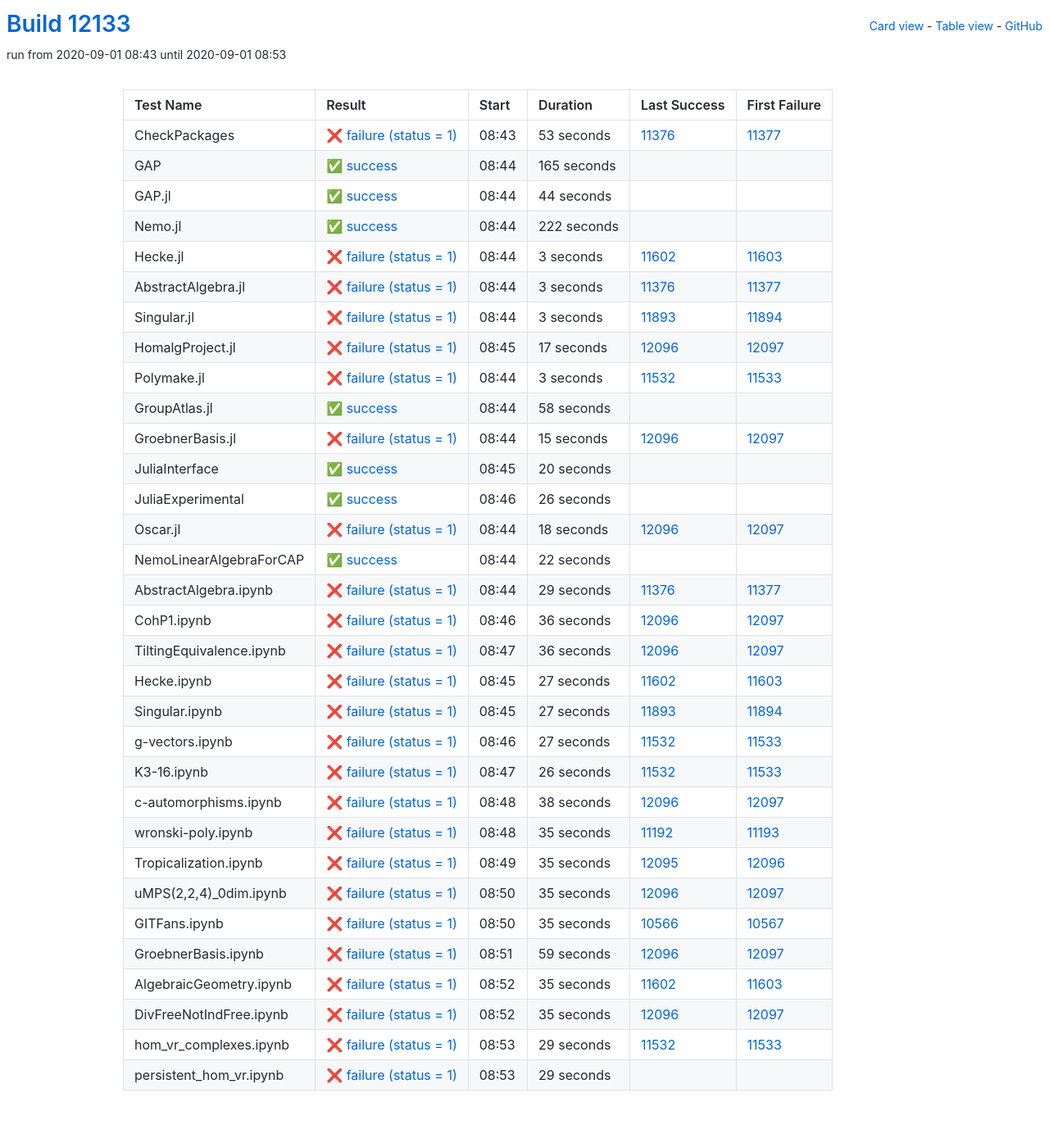
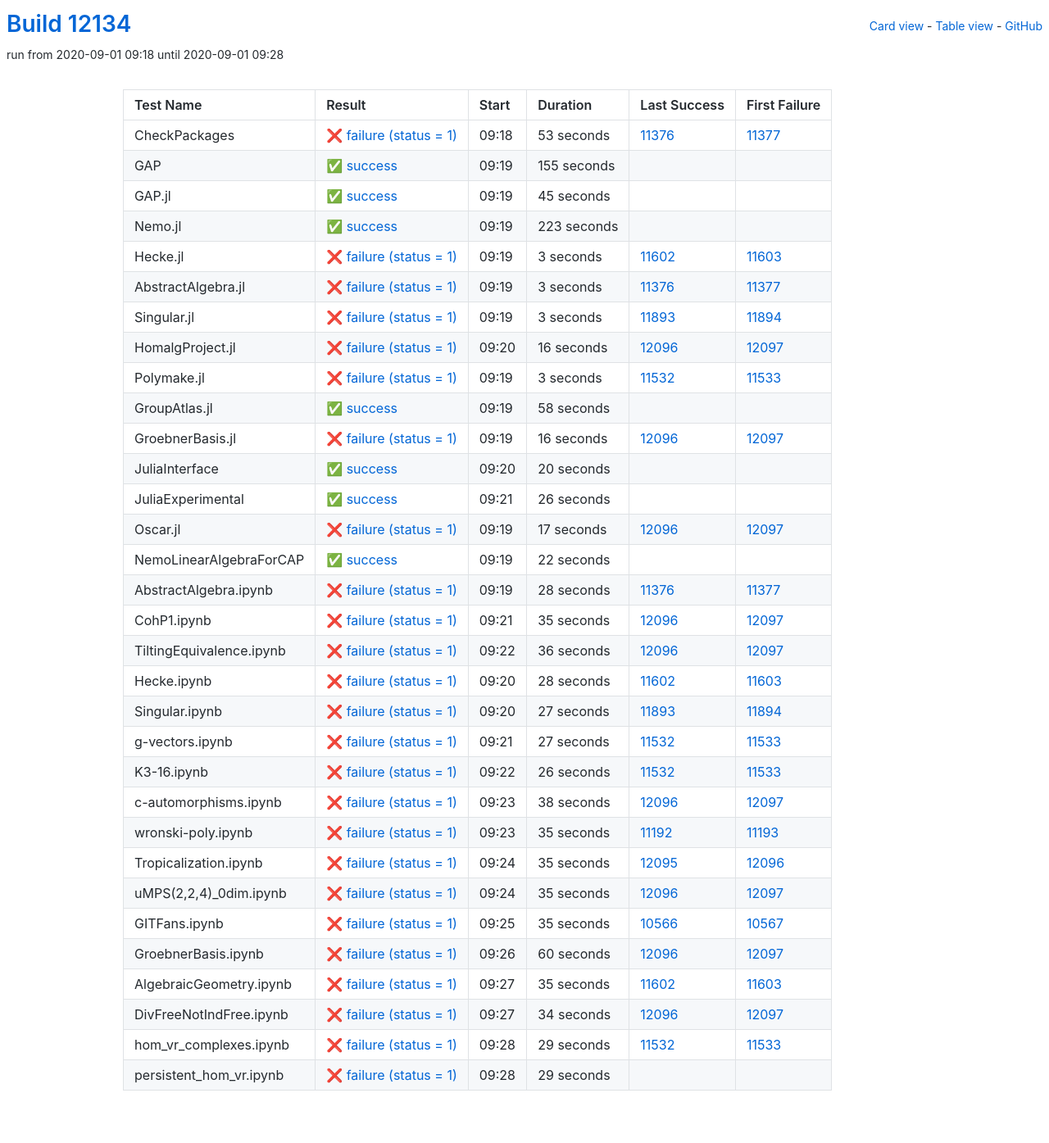
Before and after one commit to oscar-system/oscar-ci-status, a Jekyll site: the page built from table.html, in a window 1280 px wide. Shown: the whole page at 82% size. Built offline with Jekyll 4.4.1, drawn with Linux system fonts in a browser that asks for light colours.

Commit message:
Build #12134

```diff
--- a/_data/ci.yml
+++ b/_data/ci.yml
@@ -1,6 +1,6 @@
 ---
-build: 12133
-build_url: https://oscarci.mathematik.uni-kl.de/job/oscar/12133/
+build: 12134
+build_url: https://oscarci.mathematik.uni-kl.de/job/oscar/12134/
 job: oscar
 organization: oscar-system
 repo: oscar-ci-status
@@ -8,8 +8,8 @@
 tests:
 - name: CheckPackages
   id: checkpackages
-  log: https://oscarci.mathematik.uni-kl.de/job/oscar/12133/artifact/logs/build-12133/CheckPackages.log
-  start: 2020-09-01 08:43
+  log: https://oscarci.mathematik.uni-kl.de/job/oscar/12134/artifact/logs/build-12134/CheckPackages.log
+  start: 2020-09-01 09:18
   success: false
   exitcode: 1
   status: failure
@@ -20,44 +20,44 @@
   first_failure_url: https://oscarci.mathematik.uni-kl.de/job/oscar/11377/
 - name: GAP
   id: gap
-  log: https://oscarci.mathematik.uni-kl.de/job/oscar/12133/artifact/logs/build-12133/GAP.log
-  start: 2020-09-01 08:44
+  log: https://oscarci.mathematik.uni-kl.de/job/oscar/12134/artifact/logs/build-12134/GAP.log
+  start: 2020-09-01 09:19
   success: true
   exitcode: 0
   status: success
-  duration: 165
+  duration: 155
   last_success: false
   last_success_url:
   first_failure: false
   first_failure_url:
 - name: GAP.jl
   id: gap-jl
-  log: https://oscarci.mathematik.uni-kl.de/job/oscar/12133/artifact/logs/build-12133/GAP.jl.log
-  start: 2020-09-01 08:44
+  log: https://oscarci.mathematik.uni-kl.de/job/oscar/12134/artifact/logs/build-12134/GAP.jl.log
+  start: 2020-09-01 09:19
   success: true
   exitcode: 0
   status: success
-  duration: 44
+  duration: 45
   last_success: false
   last_success_url:
   first_failure: false
   first_failure_url:
 - name: Nemo.jl
   id: nemo-jl
-  log: https://oscarci.mathematik.uni-kl.de/job/oscar/12133/artifact/logs/build-12133/Nemo.jl.log
-  start: 2020-09-01 08:44
+  log: https://oscarci.mathematik.uni-kl.de/job/oscar/12134/artifact/logs/build-12134/Nemo.jl.log
+  start: 2020-09-01 09:19
   success: true
   exitcode: 0
   status: success
-  duration: 222
+  duration: 223
   last_success: false
   last_success_url:
   first_failure: false
   first_failure_url:
 - name: Hecke.jl
   id: hecke-jl
-  log: https://oscarci.mathematik.uni-kl.de/job/oscar/12133/artifact/logs/build-12133/Hecke.jl.log
-  start: 2020-09-01 08:44
+  log: https://oscarci.mathematik.uni-kl.de/job/oscar/12134/artifact/logs/build-12134/Hecke.jl.log
+  start: 2020-09-01 09:19
   success: false
   exitcode: 1
   status: failure
@@ -68,8 +68,8 @@
   first_failure_url: https://oscarci.mathematik.uni-kl.de/job/oscar/11603/
 - name: AbstractAlgebra.jl
   id: abstractalgebra-jl
-  log: https://oscarci.mathematik.uni-kl.de/job/oscar/12133/artifact/logs/build-12133/AbstractAlgebra.jl.log
-  start: 2020-09-01 08:44
+  log: https://oscarci.mathematik.uni-kl.de/job/oscar/12134/artifact/logs/build-12134/AbstractAlgebra.jl.log
+  start: 2020-09-01 09:19
   success: false
   exitcode: 1
   status: failure
@@ -80,8 +80,8 @@
   first_failure_url: https://oscarci.mathematik.uni-kl.de/job/oscar/11377/
 - name: Singular.jl
   id: singular-jl
-  log: https://oscarci.mathematik.uni-kl.de/job/oscar/12133/artifact/logs/build-12133/Singular.jl.log
-  start: 2020-09-01 08:44
+  log: https://oscarci.mathematik.uni-kl.de/job/oscar/12134/artifact/logs/build-12134/Singular.jl.log
+  start: 2020-09-01 09:19
   success: false
   exitcode: 1
   status: failure
@@ -92,20 +92,20 @@
   first_failure_url: https://oscarci.mathematik.uni-kl.de/job/oscar/11894/
 - name: HomalgProject.jl
   id: homalgproject-jl
-  log: https://oscarci.mathematik.uni-kl.de/job/oscar/12133/artifact/logs/build-12133/HomalgProject.jl.log
-  start: 2020-09-01 08:45
+  log: https://oscarci.mathematik.uni-kl.de/job/oscar/12134/artifact/logs/build-12134/HomalgProject.jl.log
+  start: 2020-09-01 09:20
   success: false
   exitcode: 1
   status: failure
-  duration: 17
+  duration: 16
   last_success: 12096
   last_success_url: https://oscarci.mathematik.uni-kl.de/job/oscar/12096/
   first_failure: 12097
   first_failure_url: https://oscarci.mathematik.uni-kl.de/job/oscar/12097/
 - name: Polymake.jl
   id: polymake-jl
-  log: https://oscarci.mathematik.uni-kl.de/job/oscar/12133/artifact/logs/build-12133/Polymake.jl.log
-  start: 2020-09-01 08:44
+  log: https://oscarci.mathematik.uni-kl.de/job/oscar/12134/artifact/logs/build-12134/Polymake.jl.log
+  start: 2020-09-01 09:19
   success: false
   exitcode: 1
   status: failure
@@ -116,8 +116,8 @@
   first_failure_url: https://oscarci.mathematik.uni-kl.de/job/oscar/11533/
 - name: GroupAtlas.jl
   id: groupatlas-jl
-  log: https://oscarci.mathematik.uni-kl.de/job/oscar/12133/artifact/logs/build-12133/GroupAtlas.jl.log
-  start: 2020-09-01 08:44
+  log: https://oscarci.mathematik.uni-kl.de/job/oscar/12134/artifact/logs/build-12134/GroupAtlas.jl.log
+  start: 2020-09-01 09:19
   success: true
   exitcode: 0
   status: success
@@ -128,20 +128,20 @@
   first_failure_url:
 - name: GroebnerBasis.jl
   id: groebnerbasis-jl
-  log: https://oscarci.mathematik.uni-kl.de/job/oscar/12133/artifact/logs/build-12133/GroebnerBasis.jl.log
-  start: 2020-09-01 08:44
+  log: https://oscarci.mathematik.uni-kl.de/job/oscar/12134/artifact/logs/build-12134/GroebnerBasis.jl.log
+  start: 2020-09-01 09:19
   success: false
   exitcode: 1
   status: failure
-  duration: 15
+  duration: 16
   last_success: 12096
   last_success_url: https://oscarci.mathematik.uni-kl.de/job/oscar/12096/
   first_failure: 12097
   first_failure_url: https://oscarci.mathematik.uni-kl.de/job/oscar/12097/
 - name: JuliaInterface
   id: juliainterface
-  log: https://oscarci.mathematik.uni-kl.de/job/oscar/12133/artifact/logs/build-12133/JuliaInterface.log
-  start: 2020-09-01 08:45
+  log: https://oscarci.mathematik.uni-kl.de/job/oscar/12134/artifact/logs/build-12134/JuliaInterface.log
+  start: 2020-09-01 09:20
   success: true
   exitcode: 0
   status: success
@@ -152,8 +152,8 @@
   first_failure_url:
 - name: JuliaExperimental
   id: juliaexperimental
-  log: https://oscarci.mathematik.uni-kl.de/job/oscar/12133/artifact/logs/build-12133/JuliaExperimental.log
-  start: 2020-09-01 08:46
+  log: https://oscarci.mathematik.uni-kl.de/job/oscar/12134/artifact/logs/build-12134/JuliaExperimental.log
+  start: 2020-09-01 09:21
   success: true
   exitcode: 0
   status: success
@@ -164,20 +164,20 @@
   first_failure_url:
 - name: Oscar.jl
   id: oscar-jl
-  log: https://oscarci.mathematik.uni-kl.de/job/oscar/12133/artifact/logs/build-12133/Oscar.jl.log
-  start: 2020-09-01 08:44
+  log: https://oscarci.mathematik.uni-kl.de/job/oscar/12134/artifact/logs/build-12134/Oscar.jl.log
+  start: 2020-09-01 09:19
   success: false
   exitcode: 1
   status: failure
-  duration: 18
+  duration: 17
   last_success: 12096
   last_success_url: https://oscarci.mathematik.uni-kl.de/job/oscar/12096/
   first_failure: 12097
   first_failure_url: https://oscarci.mathematik.uni-kl.de/job/oscar/12097/
 - name: NemoLinearAlgebraForCAP
   id: nemolinearalgebraforcap
-  log: https://oscarci.mathematik.uni-kl.de/job/oscar/12133/artifact/logs/build-12133/NemoLinearAlgebraForCAP.log
-  start: 2020-09-01 08:44
+  log: https://oscarci.mathematik.uni-kl.de/job/oscar/12134/artifact/logs/build-12134/NemoLinearAlgebraForCAP.log
+  start: 2020-09-01 09:19
   success: true
   exitcode: 0
   status: success
@@ -188,32 +188,32 @@
   first_failure_url:
 - name: AbstractAlgebra.ipynb
   id: abstractalgebra-ipynb
-  log: https://oscarci.mathematik.uni-kl.de/job/oscar/12133/artifact/logs/build-12133/AbstractAlgebra.ipynb.log
-  start: 2020-09-01 08:44
+  log: https://oscarci.mathematik.uni-kl.de/job/oscar/12134/artifact/logs/build-12134/AbstractAlgebra.ipynb.log
+  start: 2020-09-01 09:19
   success: false
   exitcode: 1
   status: failure
-  duration: 29
+  duration: 28
   last_success: 11376
   last_success_url: https://oscarci.mathematik.uni-kl.de/job/oscar/11376/
   first_failure: 11377
   first_failure_url: https://oscarci.mathematik.uni-kl.de/job/oscar/11377/
 - name: CohP1.ipynb
   id: cohp1-ipynb
-  log: https://oscarci.mathematik.uni-kl.de/job/oscar/12133/artifact/logs/build-12133/CohP1.ipynb.log
-  start: 2020-09-01 08:46
+  log: https://oscarci.mathematik.uni-kl.de/job/oscar/12134/artifact/logs/build-12134/CohP1.ipynb.log
+  start: 2020-09-01 09:21
   success: false
   exitcode: 1
   status: failure
-  duration: 36
+  duration: 35
   last_success: 12096
   last_success_url: https://oscarci.mathematik.uni-kl.de/job/oscar/12096/
   first_failure: 12097
   first_failure_url: https://oscarci.mathematik.uni-kl.de/job/oscar/12097/
 - name: TiltingEquivalence.ipynb
   id: tiltingequivalence-ipynb
-  log: https://oscarci.mathematik.uni-kl.de/job/oscar/12133/artifact/logs/build-12133/TiltingEquivalence.ipynb.log
-  start: 2020-09-01 08:47
+  log: https://oscarci.mathematik.uni-kl.de/job/oscar/12134/artifact/logs/build-12134/TiltingEquivalence.ipynb.log
+  start: 2020-09-01 09:22
   success: false
   exitcode: 1
   status: failure
@@ -224,20 +224,20 @@
   first_failure_url: https://oscarci.mathematik.uni-kl.de/job/oscar/12097/
 - name: Hecke.ipynb
   id: hecke-ipynb
-  log: https://oscarci.mathematik.uni-kl.de/job/oscar/12133/artifact/logs/build-12133/Hecke.ipynb.log
-  start: 2020-09-01 08:45
+  log: https://oscarci.mathematik.uni-kl.de/job/oscar/12134/artifact/logs/build-12134/Hecke.ipynb.log
+  start: 2020-09-01 09:20
   success: false
   exitcode: 1
   status: failure
-  duration: 27
+  duration: 28
   last_success: 11602
   last_success_url: https://oscarci.mathematik.uni-kl.de/job/oscar/11602/
   first_failure: 11603
   first_failure_url: https://oscarci.mathematik.uni-kl.de/job/oscar/11603/
 - name: Singular.ipynb
   id: singular-ipynb
-  log: https://oscarci.mathematik.uni-kl.de/job/oscar/12133/artifact/logs/build-12133/Singular.ipynb.log
-  start: 2020-09-01 08:45
+  log: https://oscarci.mathematik.uni-kl.de/job/oscar/12134/artifact/logs/build-12134/Singular.ipynb.log
+  start: 2020-09-01 09:20
   success: false
   exitcode: 1
   status: failure
@@ -248,8 +248,8 @@
   first_failure_url: https://oscarci.mathematik.uni-kl.de/job/oscar/11894/
 - name: g-vectors.ipynb
   id: g-vectors-ipynb
-  log: https://oscarci.mathematik.uni-kl.de/job/oscar/12133/artifact/logs/build-12133/g-vectors.ipynb.log
-  start: 2020-09-01 08:46
+  log: https://oscarci.mathematik.uni-kl.de/job/oscar/12134/artifact/logs/build-12134/g-vectors.ipynb.log
+  start: 2020-09-01 09:21
   success: false
   exitcode: 1
   status: failure
@@ -260,8 +260,8 @@
   first_failure_url: https://oscarci.mathematik.uni-kl.de/job/oscar/11533/
 - name: K3-16.ipynb
   id: k3-16-ipynb
-  log: https://oscarci.mathematik.uni-kl.de/job/oscar/12133/artifact/logs/build-12133/K3-16.ipynb.log
-  start: 2020-09-01 08:47
+  log: https://oscarci.mathematik.uni-kl.de/job/oscar/12134/artifact/logs/build-12134/K3-16.ipynb.log
+  start: 2020-09-01 09:22
   success: false
   exitcode: 1
   status: failure
@@ -272,8 +272,8 @@
   first_failure_url: https://oscarci.mathematik.uni-kl.de/job/oscar/11533/
 - name: c-automorphisms.ipynb
   id: c-automorphisms-ipynb
-  log: https://oscarci.mathematik.uni-kl.de/job/oscar/12133/artifact/logs/build-12133/c-automorphisms.ipynb.log
-  start: 2020-09-01 08:48
+  log: https://oscarci.mathematik.uni-kl.de/job/oscar/12134/artifact/logs/build-12134/c-automorphisms.ipynb.log
+  start: 2020-09-01 09:23
   success: false
   exitcode: 1
   status: failure
@@ -284,8 +284,8 @@
   first_failure_url: https://oscarci.mathematik.uni-kl.de/job/oscar/12097/
 - name: wronski-poly.ipynb
   id: wronski-poly-ipynb
-  log: https://oscarci.mathematik.uni-kl.de/job/oscar/12133/artifact/logs/build-12133/wronski-poly.ipynb.log
-  start: 2020-09-01 08:48
+  log: https://oscarci.mathematik.uni-kl.de/job/oscar/12134/artifact/logs/build-12134/wronski-poly.ipynb.log
+  start: 2020-09-01 09:23
   success: false
   exitcode: 1
   status: failure
@@ -296,8 +296,8 @@
   first_failure_url: https://oscarci.mathematik.uni-kl.de/job/oscar/11193/
 - name: Tropicalization.ipynb
   id: tropicalization-ipynb
-  log: https://oscarci.mathematik.uni-kl.de/job/oscar/12133/artifact/logs/build-12133/Tropicalization.ipynb.log
-  start: 2020-09-01 08:49
+  log: https://oscarci.mathematik.uni-kl.de/job/oscar/12134/artifact/logs/build-12134/Tropicalization.ipynb.log
+  start: 2020-09-01 09:24
   success: false
   exitcode: 1
   status: failure
@@ -308,8 +308,8 @@
   first_failure_url: https://oscarci.mathematik.uni-kl.de/job/oscar/12096/
 - name: uMPS(2,2,4)_0dim.ipynb
   id: umps-2-2-4-0dim-ipynb
-  log: https://oscarci.mathematik.uni-kl.de/job/oscar/12133/artifact/logs/build-12133/uMPS-2-2-4-_0dim.ipynb.log
-  start: 2020-09-01 08:50
+  log: https://oscarci.mathematik.uni-kl.de/job/oscar/12134/artifact/logs/build-12134/uMPS-2-2-4-_0dim.ipynb.log
+  start: 2020-09-01 09:24
   success: false
   exitcode: 1
   status: failure
@@ -320,8 +320,8 @@
   first_failure_url: https://oscarci.mathematik.uni-kl.de/job/oscar/12097/
 - name: GITFans.ipynb
   id: gitfans-ipynb
-  log: https://oscarci.mathematik.uni-kl.de/job/oscar/12133/artifact/logs/build-12133/GITFans.ipynb.log
-  start: 2020-09-01 08:50
+  log: https://oscarci.mathematik.uni-kl.de/job/oscar/12134/artifact/logs/build-12134/GITFans.ipynb.log
+  start: 2020-09-01 09:25
   success: false
   exitcode: 1
   status: failure
@@ -332,20 +332,20 @@
   first_failure_url: https://oscarci.mathematik.uni-kl.de/job/oscar/10567/
 - name: GroebnerBasis.ipynb
   id: groebnerbasis-ipynb
-  log: https://oscarci.mathematik.uni-kl.de/job/oscar/12133/artifact/logs/build-12133/GroebnerBasis.ipynb.log
-  start: 2020-09-01 08:51
+  log: https://oscarci.mathematik.uni-kl.de/job/oscar/12134/artifact/logs/build-12134/GroebnerBasis.ipynb.log
+  start: 2020-09-01 09:26
   success: false
   exitcode: 1
   status: failure
-  duration: 59
+  duration: 60
   last_success: 12096
   last_success_url: https://oscarci.mathematik.uni-kl.de/job/oscar/12096/
   first_failure: 12097
   first_failure_url: https://oscarci.mathematik.uni-kl.de/job/oscar/12097/
 - name: AlgebraicGeometry.ipynb
   id: algebraicgeometry-ipynb
-  log: https://oscarci.mathematik.uni-kl.de/job/oscar/12133/artifact/logs/build-12133/AlgebraicGeometry.ipynb.log
-  start: 2020-09-01 08:52
+  log: https://oscarci.mathematik.uni-kl.de/job/oscar/12134/artifact/logs/build-12134/AlgebraicGeometry.ipynb.log
+  start: 2020-09-01 09:27
   success: false
   exitcode: 1
   status: failure
@@ -356,20 +356,20 @@
   first_failure_url: https://oscarci.mathematik.uni-kl.de/job/oscar/11603/
 - name: DivFreeNotIndFree.ipynb
   id: divfreenotindfree-ipynb
-  log: https://oscarci.mathematik.uni-kl.de/job/oscar/12133/artifact/logs/build-12133/DivFreeNotIndFree.ipynb.log
-  start: 2020-09-01 08:52
+  log: https://oscarci.mathematik.uni-kl.de/job/oscar/12134/artifact/logs/build-12134/DivFreeNotIndFree.ipynb.log
+  start: 2020-09-01 09:27
   success: false
   exitcode: 1
   status: failure
-  duration: 35
+  duration: 34
   last_success: 12096
   last_success_url: https://oscarci.mathematik.uni-kl.de/job/oscar/12096/
   first_failure: 12097
   first_failure_url: https://oscarci.mathematik.uni-kl.de/job/oscar/12097/
 - name: hom_vr_complexes.ipynb
   id: hom-vr-complexes-ipynb
-  log: https://oscarci.mathematik.uni-kl.de/job/oscar/12133/artifact/logs/build-12133/hom_vr_complexes.ipynb.log
-  start: 2020-09-01 08:53
+  log: https://oscarci.mathematik.uni-kl.de/job/oscar/12134/artifact/logs/build-12134/hom_vr_complexes.ipynb.log
+  start: 2020-09-01 09:28
   success: false
   exitcode: 1
   status: failure
@@ -380,8 +380,8 @@
   first_failure_url: https://oscarci.mathematik.uni-kl.de/job/oscar/11533/
 - name: persistent_hom_vr.ipynb
   id: persistent-hom-vr-ipynb
-  log: https://oscarci.mathematik.uni-kl.de/job/oscar/12133/artifact/logs/build-12133/persistent_hom_vr.ipynb.log
-  start: 2020-09-01 08:53
+  log: https://oscarci.mathematik.uni-kl.de/job/oscar/12134/artifact/logs/build-12134/persistent_hom_vr.ipynb.log
+  start: 2020-09-01 09:28
   success: false
   exitcode: 1
   status: failure
```
Also changed, not shown: README.md.
